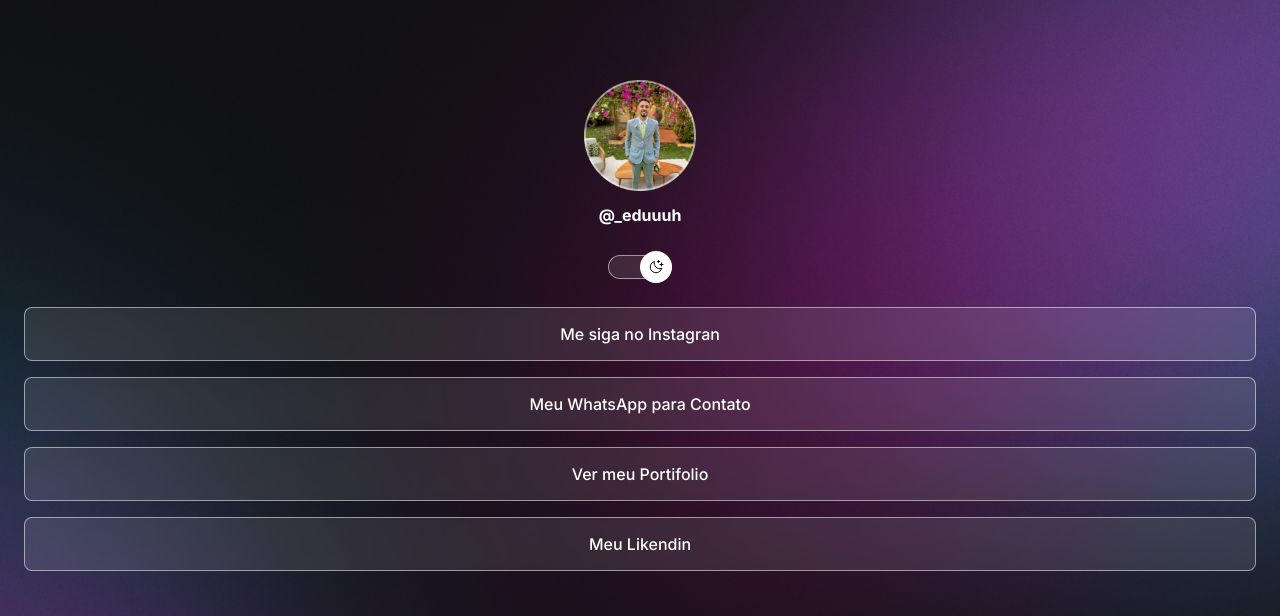
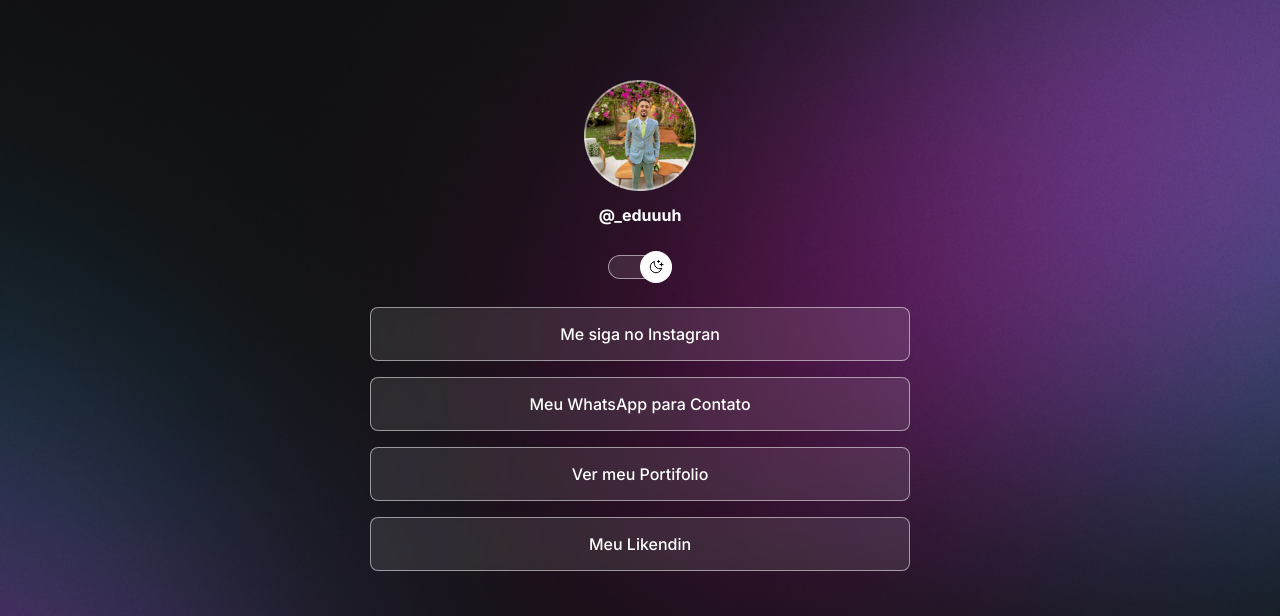
Before and after one commit to Eduuh-77/DevLinks, a plain HTML site: page index.html in a window 1280 px wide. Shown: the top 616 px of the page. Drawn offline with nearby package versions, Linux system fonts and the light colour scheme.

Commit message:
ajuste Container

```diff
--- a/style.css
+++ b/style.css
@@ -34,7 +34,7 @@ body * {
 
 #container {
   width: 100%;
-  max width: 588px;
+  max-width: 588px;
   margin: 56px auto 0px;
   padding: 0 24px;
 }
```
